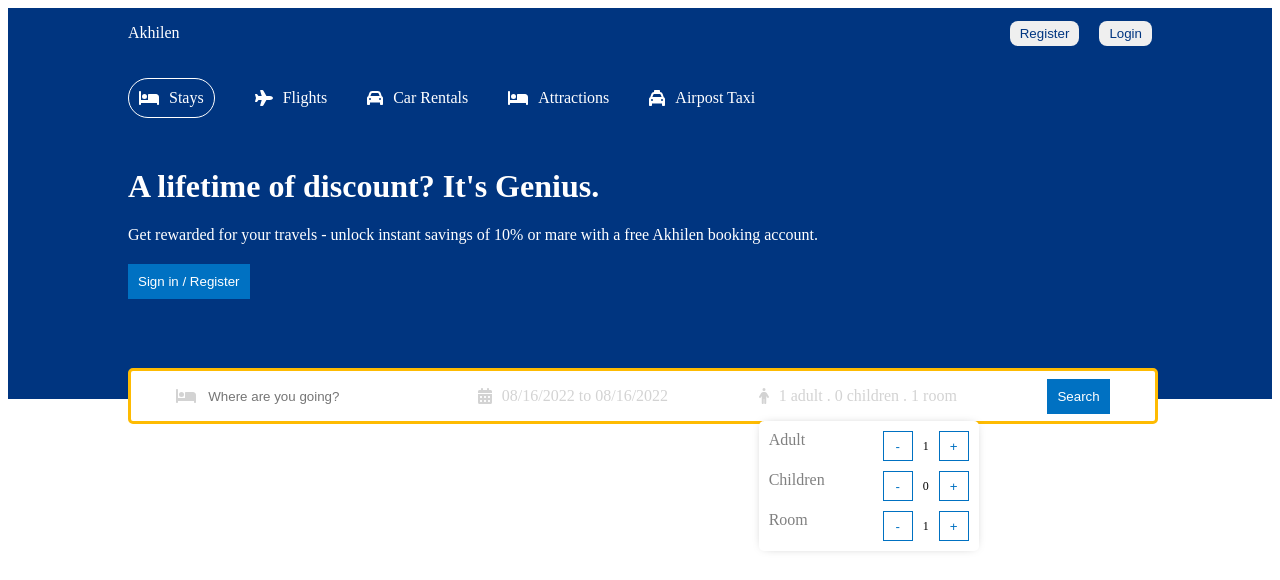
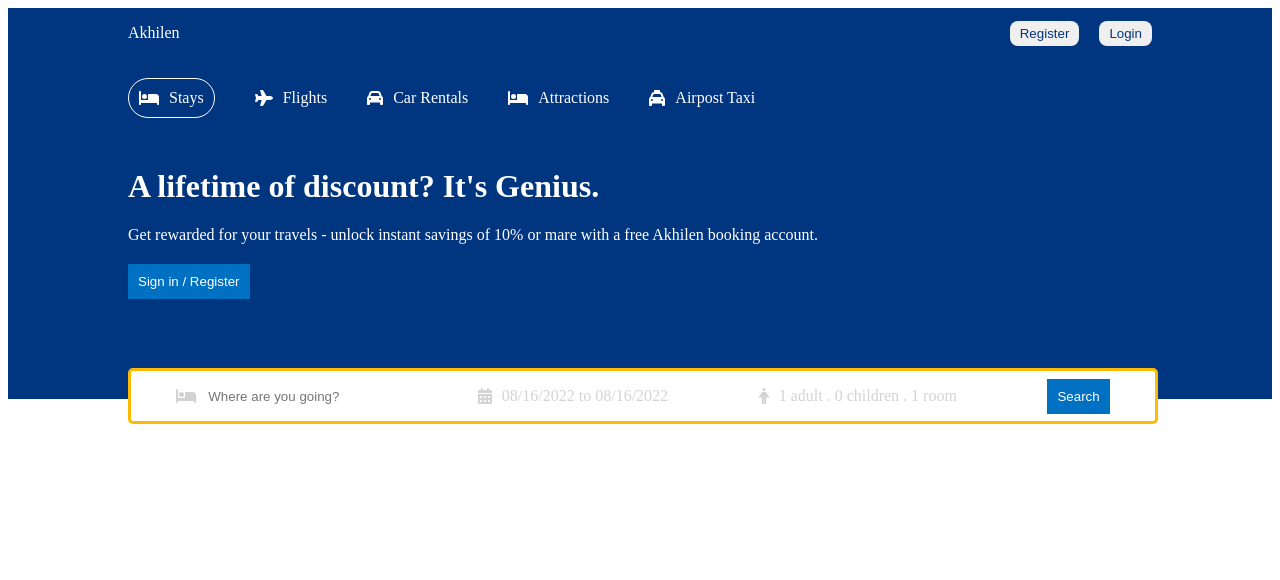
Before and after one commit to DevSatis/booking-app, a React (Create React App) app: page / in a window 1280 px wide. Shown: the top 580 px of the page. Built offline with nearby package versions, Linux system fonts and the light colour scheme.

Commit message:
List_Header_changes

```diff
--- a/src/components/header/Header.css
+++ b/src/components/header/Header.css
@@ -11,6 +11,10 @@
     max-width: 1024px;
     margin: 20px 0px 100px 0px;
 }
+.headerContainer.listMode{
+    margin: 20px 0px 0px 0px;
+}
+
 .headerList{
     display: flex;
     gap: 40px;
@@ -104,3 +108,7 @@
     cursor: pointer;
     background-color: white;
 }
+
+.optionCounterButton:disabled{
+    cursor: not-allowed;
+}
--- a/src/components/header/Header.js
+++ b/src/components/header/Header.js
@@ -1,126 +1,198 @@
-import React from 'react';
-import './Header.css';
-import { FontAwesomeIcon } from '@fortawesome/react-fontawesome';
-import { faBed, faCalendarDays, faCar, faPerson, faPlane, faTaxi } from '@fortawesome/free-solid-svg-icons';
-import { DateRange } from 'react-date-range';
-import {useState} from 'react';
-import 'react-date-range/dist/styles.css';
-import 'react-date-range/dist/theme/default.css';
-import {format} from "date-fns";
+import React from "react";
+import "./Header.css";
+import { FontAwesomeIcon } from "@fortawesome/react-fontawesome";
+import {
+  faBed,
+  faCalendarDays,
+  faCar,
+  faPerson,
+  faPlane,
+  faTaxi,
+} from "@fortawesome/free-solid-svg-icons";
+import { DateRange } from "react-date-range";
+import { useState } from "react";
+import "react-date-range/dist/styles.css";
+import "react-date-range/dist/theme/default.css";
+import { format } from "date-fns";
 
-
-const Header = () => {
-
+const Header = ({ type }) => {
   const [openDate, setOpenDate] = useState(false);
 
   const [date, setDate] = useState([
     {
       startDate: new Date(),
       endDate: new Date(),
-      key: 'selection'
-    }
+      key: "selection",
+    },
   ]);
 
   const [openOptions, setOpenOptions] = useState(false);
   const [options, setOptions] = useState({
-    adult:1,
-    children:0,
-    room:1,
+    adult: 1,
+    children: 0,
+    room: 1,
   });
 
+  const handleOption = (name, operation) => {
+    setOptions((prev) => {
+      return {
+        ...prev,
+        [name]: operation === "i" ? options[name] + 1 : options[name] - 1,
+      };
+    });
+  };
   return (
-    <div className='header'>
-        <div className='headerContainer'>
-        <div className='headerList'>
-            <div className='headerListItem active'>
+    <div className="header">
+      <div className={type==="list" ? "headerContainer listMode": "headerContainer"}>
+        <div className="headerList">
+          <div className="headerListItem active">
             <FontAwesomeIcon icon={faBed} />
             <span>Stays</span>
           </div>
-            <div className='headerListItem'>
+          <div className="headerListItem">
             <FontAwesomeIcon icon={faPlane} />
             <span>Flights</span>
           </div>
-            <div className='headerListItem'>
+          <div className="headerListItem">
             <FontAwesomeIcon icon={faCar} />
             <span>Car Rentals</span>
           </div>
-            <div className='headerListItem'>
+          <div className="headerListItem">
             <FontAwesomeIcon icon={faBed} />
             <span>Attractions</span>
           </div>
-            <div className='headerListItem'>
+          <div className="headerListItem">
             <FontAwesomeIcon icon={faTaxi} />
             <span>Airpost Taxi</span>
           </div>
         </div>
-        <h1 className='headerTitle'>A lifetime of discount? It's Genius.</h1>
-        <p className='headerDesc'>Get rewarded for your travels - unlock
-        instant savings of 10% or mare with a free Akhilen booking account.</p>
-        <button className='headerBtn'>Sign in / Register </button>
-        <div className='headerSearch'>
-          <div className='headerSearchItem'>
+
+        { type !=="list" &&
+          <>
+            <h1 className="headerTitle">
+              A lifetime of discount? It's Genius.
+            </h1>
+            <p className="headerDesc">
+              Get rewarded for your travels - unlock instant savings of 10% or
+              mare with a free Akhilen booking account.
+            </p>
+            <button className="headerBtn">Sign in / Register </button>
+            <div className="headerSearch">
+              <div className="headerSearchItem">
                 <FontAwesomeIcon icon={faBed} className="headerIcon" />
-            <input type='text' placeholder='Where are you going?' className='headerSearchInput' />
+                <input
+                  type="text"
+                  placeholder="Where are you going?"
+                  className="headerSearchInput"
+                />
               </div>
-          <div className='headerSearchItem'>
+              <div className="headerSearchItem">
                 <FontAwesomeIcon icon={faCalendarDays} className="headerIcon" />
-            <span onClick={() => setOpenDate(!openDate)}
-            className='headerSearchText'>
-            {`${format(date[0].startDate,
-            "MM/dd/yyyy")} to
-            ${format(date[0].endDate,
-            "MM/dd/yyyy")} `}
+                <span
+                  onClick={() => setOpenDate(!openDate)}
+                  className="headerSearchText"
+                >
+                  {`${format(date[0].startDate, "MM/dd/yyyy")} to
+            ${format(date[0].endDate, "MM/dd/yyyy")} `}
                 </span>
-            {openDate && <DateRange
+                {openDate && (
+                  <DateRange
                     editableDateInputs={true}
-              onChange={item => setDate([item.selection])}
+                    onChange={(item) => setDate([item.selection])}
                     moveRangeOnFirstSelection={false}
                     ranges={date}
-              className='date'
-            />}
+                    className="date"
+                  />
+                )}
               </div>
-          <div className='headerSearchItem'>
+              <div className="headerSearchItem">
                 <FontAwesomeIcon icon={faPerson} className="headerIcon" />
-            <span className='headerSearchText'>
+                <span
+                  onClick={() => setOpenOptions(!openOptions)}
+                  className="headerSearchText"
+                >
                   {`${options.adult} adult .
               ${options.children} children .
               ${options.room} room`}
                 </span>
-            <div className='options'>
-              <div className='optionItem'>
-                <span className='optionText'>Adult</span>
-                <div className='optionCounter'>
-                <button className='optionCounterButton' onClick={()=>handleOption("adult","d")}>-</button>
-                <span className='optionCounterNumber'>1</span>
-                <button className='optionCounterButton' onClick={()=>handleOption("adult","i")}>+</button>
+                {openOptions && (
+                  <div className="options">
+                    <div className="optionItem">
+                      <span className="optionText">Adult</span>
+                      <div className="optionCounter">
+                        <button
+                          className="optionCounterButton"
+                          disabled={options.adult <= 1}
+                          onClick={() => handleOption("adult", "d")}
+                        >
+                          -
+                        </button>
+                        <span className="optionCounterNumber">
+                          {options.adult}
+                        </span>
+                        <button
+                          className="optionCounterButton"
+                          onClick={() => handleOption("adult", "i")}
+                        >
+                          +
+                        </button>
                       </div>
                     </div>
-              <div className='optionItem'>
-                <span className='optionText'>Children</span>
-                <div className='optionCounter'>
-                <button className='optionCounterButton' onClick={()=>handleOption("children","d")}>-</button>
-                <span className='optionCounterNumber'>0</span>
-                <button className='optionCounterButton' onClick={()=>handleOption("children","i")}>+</button>
+                    <div className="optionItem">
+                      <span className="optionText">Children</span>
+                      <div className="optionCounter">
+                        <button
+                          className="optionCounterButton"
+                          disabled={options.children <= 0}
+                          onClick={() => handleOption("children", "d")}
+                        >
+                          -
+                        </button>
+                        <span className="optionCounterNumber">
+                          {options.children}
+                        </span>
+                        <button
+                          className="optionCounterButton"
+                          onClick={() => handleOption("children", "i")}
+                        >
+                          +
+                        </button>
                       </div>
                     </div>
-              <div className='optionItem'>
-                <span className='optionText'>Room</span>
-                <div className='optionCounter'>
-                <button className='optionCounterButton' onClick={()=>handleOption("room","d")}>-</button>
-                <span className='optionCounterNumber'>1</span>
-                <button className='optionCounterButton'onClick={()=>handleOption("room","i")}>+</button>
+                    <div className="optionItem">
+                      <span className="optionText">Room</span>
+                      <div className="optionCounter">
+                        <button
+                          className="optionCounterButton"
+                          disabled={options.room <= 1}
+                          onClick={() => handleOption("room", "d")}
+                        >
+                          -
+                        </button>
+                        <span className="optionCounterNumber">
+                          {options.room}
+                        </span>
+                        <button
+                          className="optionCounterButton"
+                          onClick={() => handleOption("room", "i")}
+                        >
+                          +
+                        </button>
                       </div>
                     </div>
                   </div>
+                )}
               </div>
-          <div className='headerSearchItem'>
-            <button className='headerBtn'>Search</button>
+
+              <div className="headerSearchItem">
+                <button className="headerBtn">Search</button>
               </div>
             </div>
-
+          </>
+        }
       </div>
     </div>
-  )
-}
+  );
+};
 
-export default Header
+export default Header;
--- a/src/pages/home/Home.js
+++ b/src/pages/home/Home.js
@@ -8,6 +8,9 @@ const Home = () => {
     <>
       <Navbar />
       <Header />
+      <div className='homeContainer'>
+
+      </div>
     </>
   )
 }
--- a/src/pages/list/List.js
+++ b/src/pages/list/List.js
@@ -1,8 +1,13 @@
 import React from 'react'
+import Header from '../../components/header/Header'
+import Navbar from '../../components/navbar/Navbar'
 
 const List = () => {
   return (
-    <div>List</div>
+    <div>
+      <Navbar />
+      <Header type="list"/>
+    </div>
   )
 }
 
```
Also changed, not shown: src/components/featured/Featured.css (added), src/components/featured/Featured.js (added). Lines whose indentation alone changed are shown as unchanged.
